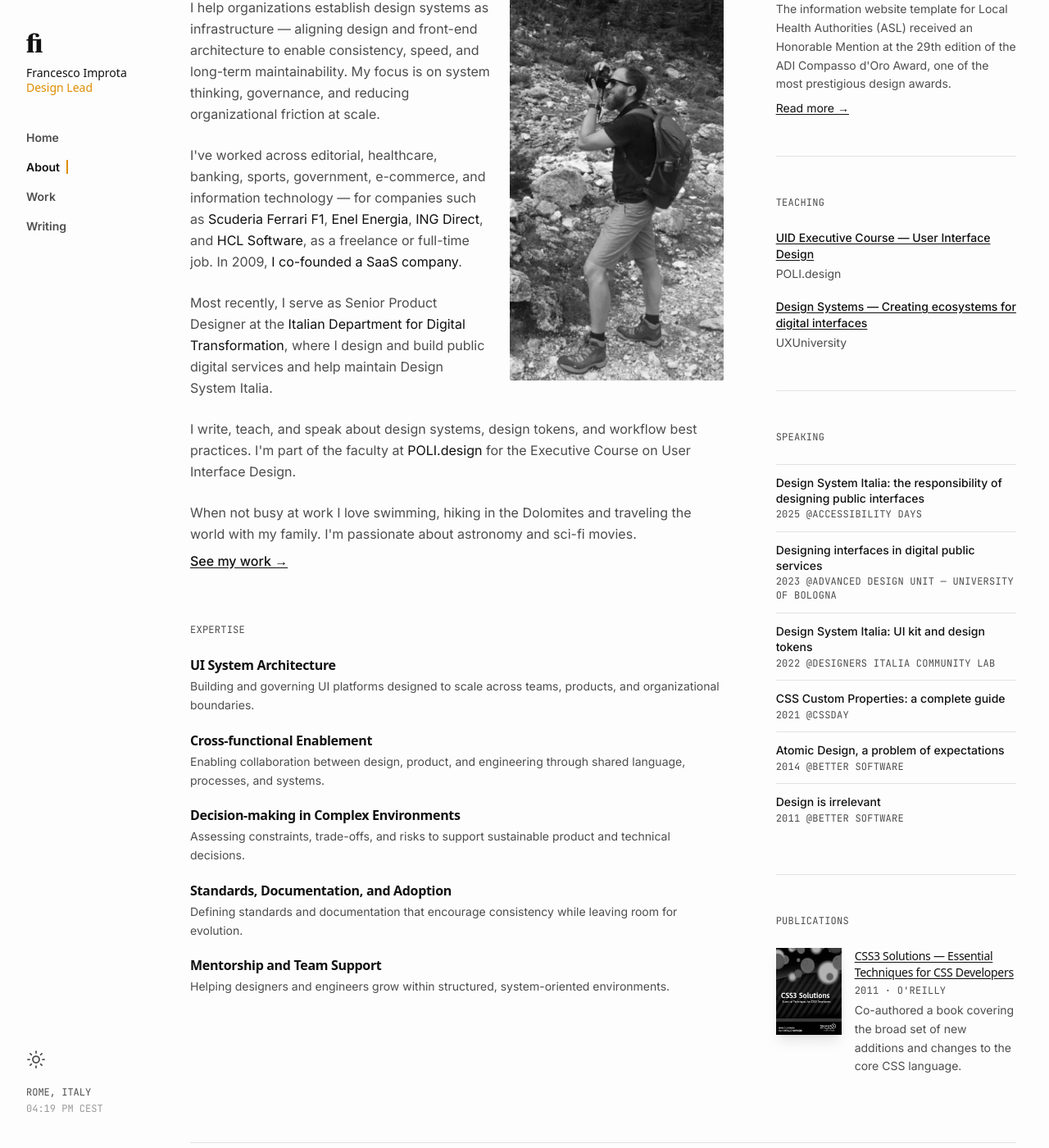
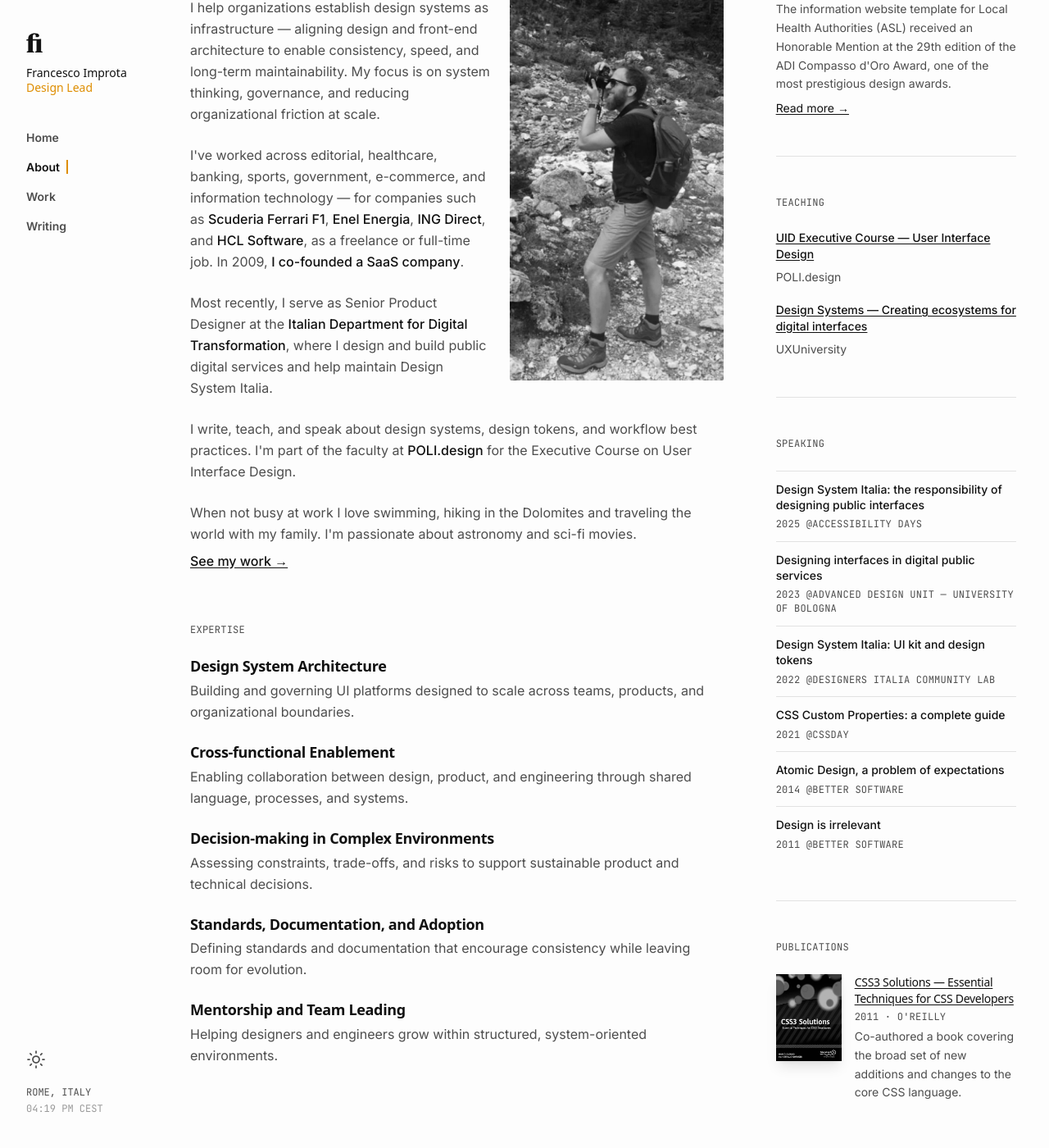
Before and after one commit to zetareticoli/fi, a Jekyll site: the page built from about.html, in a window 1280 px wide and 1400 px high, scrolled down 388 px. Shown: the whole window at 82% size. Built offline with Jekyll 4.4.1, drawn with Linux system fonts in a browser that asks for light colours; some web fonts are replaced.

Commit message:
fix: minor changes to about text

```diff
--- a/about.html
+++ b/about.html
@@ -27,17 +27,17 @@ permalink: /about/
           I help organizations establish design systems as infrastructure — aligning design and front-end architecture to enable consistency, speed, and long-term maintainability. My focus is on system thinking, governance, and reducing organizational friction at scale.
         </p>
         <p class="mb-6 text-base text-muted-foreground leading-relaxed">I've worked across editorial, healthcare, banking, sports, government,
-          e-commerce, and information technology — for companies such as <span class="text-primary">Scuderia
-            Ferrari F1</span>, <span class="text-primary">Enel Energia</span>, <span class="text-primary">ING
-            Direct</span>, and <span class="text-primary">HCL Software</span>, as a freelance or full-time job.
-            In 2009, <span class="text-primary">I co-founded a SaaS company</span>.
+          e-commerce, and information technology — for companies such as <span class="text-primary font-medium">Scuderia
+            Ferrari F1</span>, <span class="text-primary font-medium">Enel Energia</span>, <span class="text-primary font-medium">ING
+            Direct</span>, and <span class="text-primary font-medium">HCL Software</span>, as a freelance or full-time job.
+            In 2009, <span class="text-primary font-medium">I co-founded a SaaS company</span>.
         </p>
         <p class="mb-6 text-base text-muted-foreground leading-relaxed">Most recently, I serve as Senior Product Designer at
-          the <span class="text-primary">Italian Department for Digital Transformation</span>, where I design and
+          the <span class="text-primary font-medium">Italian Department for Digital Transformation</span>, where I design and
           build public digital services and help maintain Design System Italia.
         </p>
         <p class="mb-6 text-base text-muted-foreground leading-relaxed">I write, teach, and speak about design systems, design
-          tokens, and workflow best practices. I'm part of the faculty at <span class="text-primary">POLI.design</span>
+          tokens, and workflow best practices. I'm part of the faculty at <span class="text-primary font-medium">POLI.design</span>
           for the Executive Course on User Interface Design.</p>
         <p class="text-base text-muted-foreground leading-relaxed">When not busy at work I love swimming, hiking in the
           Dolomites and traveling the world with my family. I'm passionate about astronomy and sci-fi movies.</p>
@@ -52,30 +52,30 @@ permalink: /about/
       <!-- How I work + Skills -->
       <section>
         <h4 class="meta-tag mb-4">Expertise</h4>
-        <div class="flex flex-col gap-5 mt-6">
+        <div class="flex flex-col gap-6 mt-6">
           <div class="flex flex-col gap-1">
-            <h3 class="text-md font-semibold leading-snug">UI System Architecture</h3>
-            <p class="text-sm text-muted-foreground leading-relaxed">Building and governing UI platforms designed to scale across teams, products,
+            <h3 class="text-lg font-semibold leading-snug">Design System Architecture</h3>
+            <p class="text-base text-muted-foreground leading-relaxed">Building and governing UI platforms designed to scale across teams, products,
               and organizational boundaries.</p>
           </div>
           <div class="flex flex-col gap-1">
-            <h3 class="text-md font-semibold leading-snug">Cross-functional Enablement</h3>
-            <p class="text-sm text-muted-foreground leading-relaxed">Enabling collaboration between design, product, and engineering through shared
+            <h3 class="text-lg font-semibold leading-snug">Cross-functional Enablement</h3>
+            <p class="text-base text-muted-foreground leading-relaxed">Enabling collaboration between design, product, and engineering through shared
               language, processes, and systems.</p>
           </div>
           <div class="flex flex-col gap-1">
-            <h3 class="text-md font-semibold leading-snug">Decision-making in Complex Environments</h3>
-            <p class="text-sm text-muted-foreground leading-relaxed">Assessing constraints, trade-offs, and risks to support sustainable product and
+            <h3 class="text-lg font-semibold leading-snug">Decision-making in Complex Environments</h3>
+            <p class="text-base text-muted-foreground leading-relaxed">Assessing constraints, trade-offs, and risks to support sustainable product and
               technical decisions.</p>
           </div>
           <div class="flex flex-col gap-1">
-            <h3 class="text-md font-semibold leading-snug">Standards, Documentation, and Adoption</h3>
-            <p class="text-sm text-muted-foreground leading-relaxed">Defining standards and documentation that encourage consistency while leaving
+            <h3 class="text-lg font-semibold leading-snug">Standards, Documentation, and Adoption</h3>
+            <p class="text-base text-muted-foreground leading-relaxed">Defining standards and documentation that encourage consistency while leaving
               room for evolution.</p>
           </div>
           <div class="flex flex-col gap-1">
-            <h3 class="text-md font-semibold leading-snug">Mentorship and Team Support</h3>
-            <p class="text-sm text-muted-foreground leading-relaxed">Helping designers and engineers grow within structured, system-oriented
+            <h3 class="text-lg font-semibold leading-snug">Mentorship and Team Leading</h3>
+            <p class="text-base text-muted-foreground leading-relaxed">Helping designers and engineers grow within structured, system-oriented
               environments.</p>
           </div>
         </div>
@@ -112,7 +112,7 @@ permalink: /about/
           {% for t in site.data.about.teaching %}
           <div class="flex flex-col gap-1">
             <a href="{{ t.url }}" target="_blank" rel="noopener noreferrer"
-            class="text-sm text-primary hover:text-foreground font-medium transition-colors underline underline-offset-2">{{ t.title }}</a>
+            class="text-sm text-primary hover:text-foreground font-medium transition-colors underline underline-offset-2 mb-1">{{ t.title }}</a>
             <span class="text-sm text-muted-foreground">{{ t.org }}</span>
           </div>
           {% endfor %}
@@ -127,7 +127,7 @@ permalink: /about/
         <div class="flex flex-col">
           {% for talk in site.data.about.speaking %}
           <div class="flex flex-col gap-0.5 py-3 hairline">
-            <span class="text-sm text-primary font-medium leading-snug">{{ talk.title }}</span>
+            <span class="text-sm text-primary font-medium leading-snug mb-1">{{ talk.title }}</span>
             <span class="meta-tag">{{ talk.year }} @{{ talk.event }}</span>
           </div>
           {% endfor %}
--- a/css/tw-compiled.css
+++ b/css/tw-compiled.css
@@ -231,6 +231,9 @@
     container-type: inline-size;
     container-name: fields;
   }
+  .\@container {
+    container-type: inline-size;
+  }
   .pointer-events-none {
     pointer-events: none;
   }
@@ -326,6 +329,9 @@
   }
   .mx-auto {
     margin-inline: auto;
+  }
+  .my-2 {
+    margin-block: calc(var(--spacing) * 2);
   }
   .my-4 {
     margin-block: calc(var(--spacing) * 4);
@@ -1028,16 +1034,26 @@
   .inline-flex {
     display: inline-flex;
   }
+  .table {
+    display: table;
+  }
   .aspect-auto {
     aspect-ratio: auto;
   }
   .aspect-square {
     aspect-ratio: 1 / 1;
+  }
+  .size-1 {
+    width: var(--spacing);
+    height: var(--spacing);
   }
   .size-1\.5 {
     width: calc(var(--spacing) * 1.5);
     height: calc(var(--spacing) * 1.5);
   }
+  .h-1 {
+    height: var(--spacing);
+  }
   .h-1\.5 {
     height: calc(var(--spacing) * 1.5);
   }
@@ -1059,12 +1075,18 @@
   .max-h-36 {
     max-height: calc(var(--spacing) * 36);
   }
+  .max-h-40 {
+    max-height: calc(var(--spacing) * 40);
+  }
   .max-h-\[65vh\] {
     max-height: 65vh;
   }
   .min-h-screen {
     min-height: 100vh;
   }
+  .w-1 {
+    width: var(--spacing);
+  }
   .w-1\.5 {
     width: calc(var(--spacing) * 1.5);
   }
@@ -1131,15 +1153,24 @@
   .flex-1 {
     flex: 1;
   }
+  .flex-shrink {
+    flex-shrink: 1;
+  }
   .flex-shrink-0 {
     flex-shrink: 0;
   }
   .shrink-0 {
     flex-shrink: 0;
   }
+  .flex-grow {
+    flex-grow: 1;
+  }
   .grow {
     flex-grow: 1;
   }
+  .border-collapse {
+    border-collapse: collapse;
+  }
   .transform {
     transform: var(--tw-rotate-x,) var(--tw-rotate-y,) var(--tw-rotate-z,) var(--tw-skew-x,) var(--tw-skew-y,);
   }
@@ -1164,6 +1195,9 @@
   .grid-cols-2 {
     grid-template-columns: repeat(2, minmax(0, 1fr));
   }
+  .grid-cols-4 {
+    grid-template-columns: repeat(4, minmax(0, 1fr));
+  }
   .grid-cols-12 {
     grid-template-columns: repeat(12, minmax(0, 1fr));
   }
@@ -1196,6 +1230,9 @@
   }
   .justify-center {
     justify-content: center;
+  }
+  .gap-0 {
+    gap: 0;
   }
   .gap-0\.5 {
     gap: calc(var(--spacing) * 0.5);
@@ -1282,6 +1319,9 @@
     border-left-style: var(--tw-border-style);
     border-left-width: 2px;
   }
+  .border-black {
+    border-color: var(--color-black);
+  }
   .border-black\/10 {
     border-color: color-mix(in srgb, #000 10%, transparent);
     @supports (color: color-mix(in lab, red, red)) {
@@ -1291,6 +1331,9 @@
   .border-border {
     border-color: var(--color-border);
   }
+  .border-destructive {
+    border-color: var(--color-destructive);
+  }
   .border-destructive\/50 {
     border-color: color-mix(in srgb, hsl(var(--destructive)) 50%, transparent);
     @supports (color: color-mix(in lab, red, red)) {
@@ -1318,6 +1361,9 @@
   .bg-current {
     background-color: currentcolor;
   }
+  .bg-destructive {
+    background-color: var(--color-destructive);
+  }
   .bg-destructive\/10 {
     background-color: color-mix(in srgb, hsl(var(--destructive)) 10%, transparent);
     @supports (color: color-mix(in lab, red, red)) {
@@ -1336,6 +1382,9 @@
   .bg-purple-500 {
     background-color: var(--color-purple-500);
   }
+  .bg-secondary {
+    background-color: var(--color-secondary);
+  }
   .bg-secondary\/40 {
     background-color: color-mix(in srgb, hsl(var(--secondary)) 40%, transparent);
     @supports (color: color-mix(in lab, red, red)) {
@@ -1378,6 +1427,9 @@
   .p-8 {
     padding: calc(var(--spacing) * 8);
   }
+  .px-2 {
+    padding-inline: calc(var(--spacing) * 2);
+  }
   .px-3 {
     padding-inline: calc(var(--spacing) * 3);
   }
@@ -1389,6 +1441,12 @@
   }
   .px-8 {
     padding-inline: calc(var(--spacing) * 8);
+  }
+  .py-0 {
+    padding-block: 0;
+  }
+  .py-0\.5 {
+    padding-block: calc(var(--spacing) * 0.5);
   }
   .py-1 {
     padding-block: var(--spacing);
@@ -1604,6 +1662,10 @@
   .shadow-lg {
     --tw-shadow: 0 10px 15px -3px var(--tw-shadow-color, rgb(0 0 0 / 0.1)), 0 4px 6px -4px var(--tw-shadow-color, rgb(0 0 0 / 0.1));
     box-shadow: var(--tw-inset-shadow), var(--tw-inset-ring-shadow), var(--tw-ring-offset-shadow), var(--tw-ring-shadow), var(--tw-shadow);
+  }
+  .outline {
+    outline-style: var(--tw-outline-style);
+    outline-width: 1px;
   }
   .grayscale {
     --tw-grayscale: grayscale(100%);
@@ -1723,6 +1785,13 @@
       }
     }
   }
+  .group-hover\:text-foreground {
+    &:is(:where(.group):hover *) {
+      @media (hover: hover) {
+        color: var(--color-foreground);
+      }
+    }
+  }
   .group-data-\[active\]\/submit\:opacity-0 {
     &:is(:where(.group\/submit)[data-active] *) {
       opacity: 0%;
@@ -1746,6 +1815,16 @@
   .empty\:hidden {
     &:empty {
       display: none;
+    }
+  }
+  .hover\:scale-105 {
+    &:hover {
+      @media (hover: hover) {
+        --tw-scale-x: 105%;
+        --tw-scale-y: 105%;
+        --tw-scale-z: 105%;
+        scale: var(--tw-scale-x) var(--tw-scale-y);
+      }
     }
   }
   .hover\:border-black\/40 {
@@ -2045,6 +2124,11 @@
       grid-column: span 2 / span 2;
     }
   }
+  .lg\:col-span-3 {
+    @media (width >= 64rem) {
+      grid-column: span 3 / span 3;
+    }
+  }
   .lg\:col-span-4 {
     @media (width >= 64rem) {
       grid-column: span 4 / span 4;
@@ -2163,6 +2247,11 @@
   .lg\:justify-normal {
     @media (width >= 64rem) {
       justify-content: normal;
+    }
+  }
+  .lg\:gap-0 {
+    @media (width >= 64rem) {
+      gap: 0;
     }
   }
   .lg\:gap-2 {
@@ -2293,6 +2382,11 @@
     @media (width >= 64rem) {
       font-size: var(--text-xl);
       line-height: var(--tw-leading, var(--text-xl--line-height));
+    }
+  }
+  .xl\:col-span-1 {
+    @media (width >= 80rem) {
+      grid-column: span 1 / span 1;
     }
   }
   .xl\:col-span-4 {
@@ -2305,6 +2399,11 @@
       grid-column: span 6 / span 6;
     }
   }
+  .xl\:col-span-7 {
+    @media (width >= 80rem) {
+      grid-column: span 7 / span 7;
+    }
+  }
   .xl\:col-span-8 {
     @media (width >= 80rem) {
       grid-column: span 8 / span 8;
@@ -2325,9 +2424,19 @@
       align-items: center;
     }
   }
+  .xl\:gap-4 {
+    @media (width >= 80rem) {
+      gap: calc(var(--spacing) * 4);
+    }
+  }
   .xl\:gap-16 {
     @media (width >= 80rem) {
       gap: calc(var(--spacing) * 16);
+    }
+  }
+  .xl\:py-16 {
+    @media (width >= 80rem) {
+      padding-block: calc(var(--spacing) * 16);
     }
   }
   .\@md\/fields\:grid-cols-3 {
@@ -2759,6 +2868,11 @@
   inherits: false;
   initial-value: 0 0 #0000;
 }
+@property --tw-outline-style {
+  syntax: "*";
+  inherits: false;
+  initial-value: solid;
+}
 @property --tw-blur {
   syntax: "*";
   inherits: false;
@@ -2834,11 +2948,6 @@
   syntax: "*";
   inherits: false;
   initial-value: 1;
-}
-@property --tw-outline-style {
-  syntax: "*";
-  inherits: false;
-  initial-value: solid;
 }
 @keyframes bounce {
   0%, 100% {
@@ -2886,6 +2995,7 @@
       --tw-ring-offset-width: 0px;
       --tw-ring-offset-color: #fff;
       --tw-ring-offset-shadow: 0 0 #0000;
+      --tw-outline-style: solid;
       --tw-blur: initial;
       --tw-brightness: initial;
       --tw-contrast: initial;
@@ -2904,7 +3014,6 @@
       --tw-scale-x: 1;
       --tw-scale-y: 1;
       --tw-scale-z: 1;
-      --tw-outline-style: solid;
-    }
-  }
-}
+    }
+  }
+}
```
